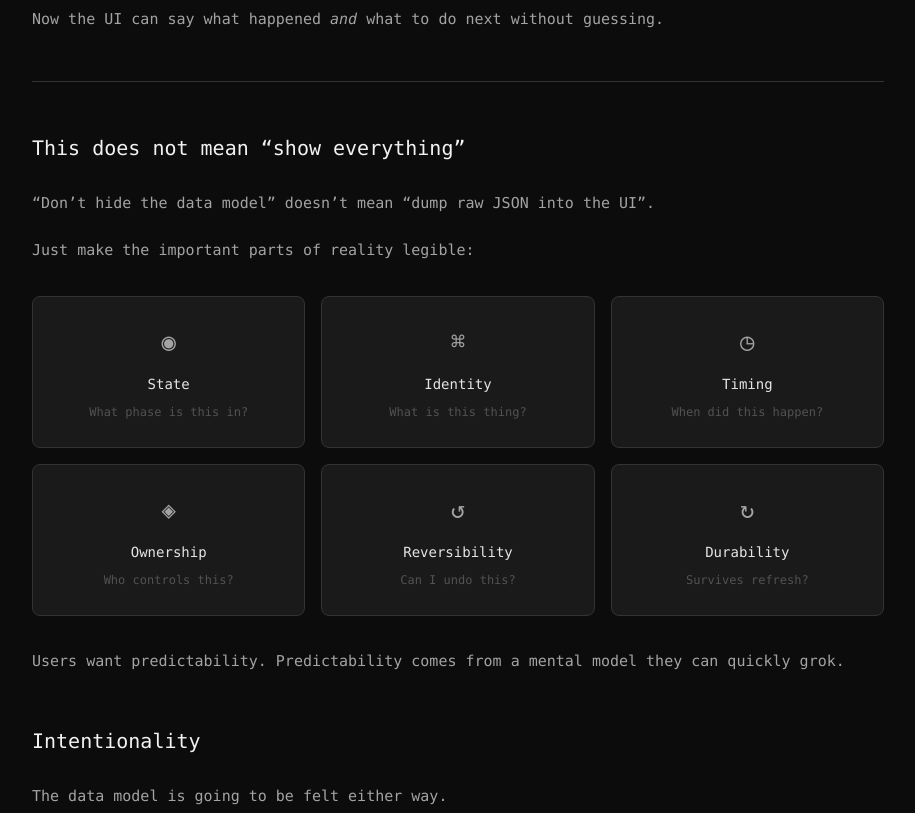
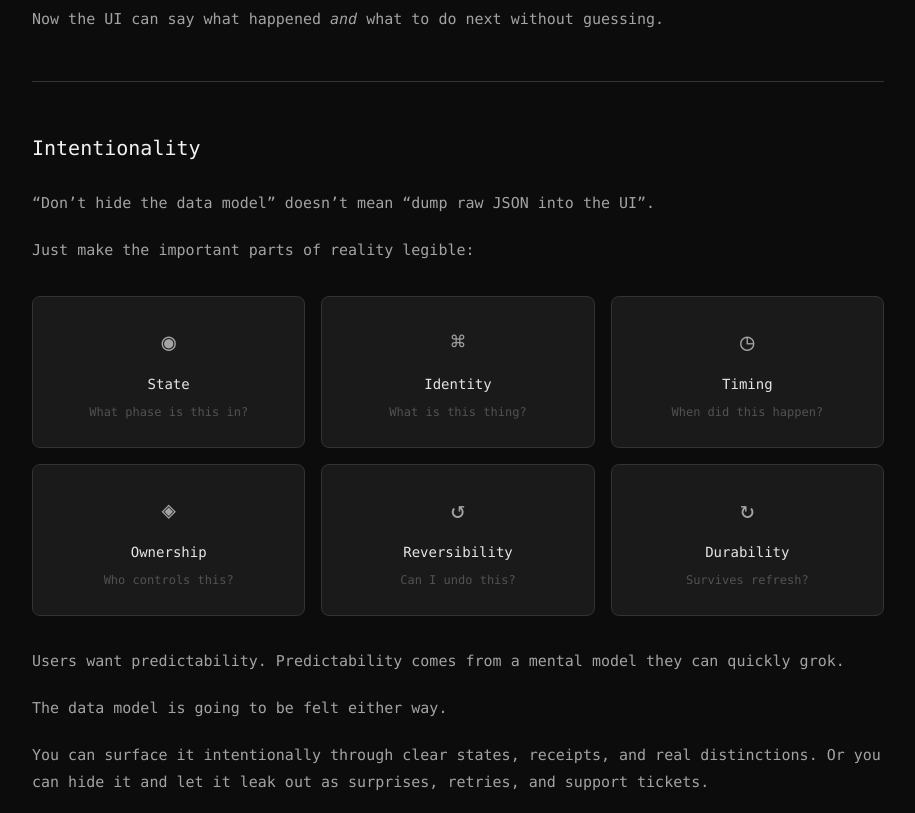
Before and after one commit to rpalermodrums/ryanpalermo-dot-dev, an Astro site in the folder apps/blog/: page /blog/data-model in a window 1280 px wide. Shown: the part 4560-5373 px from the top of the page, without its empty margins (182-1097 px from the left). Built offline with nearby package versions, Linux system fonts and the light colour scheme; Astro itself is replaced by a stand-in of ours.

Commit message:
rephrase

```diff
--- a/apps/blog/src/content/posts/data-model.md
+++ b/apps/blog/src/content/posts/data-model.md
@@ -269,7 +269,7 @@ Now the UI can say what happened *and* what to do next without guessing.
 
 ---
 
-## This does not mean "show everything"
+## Intentionality
 
 "Don't hide the data model" doesn't mean "dump raw JSON into the UI".
 
@@ -310,8 +310,6 @@ Just make the important parts of reality legible:
 
 Users want predictability. Predictability comes from a mental model they can quickly grok.
 
-## Intentionality
-
 The data model is going to be felt either way.
 
 You can surface it intentionally through clear states, receipts, and real distinctions. Or you can hide it and let it leak out as surprises, retries, and support tickets.
```
